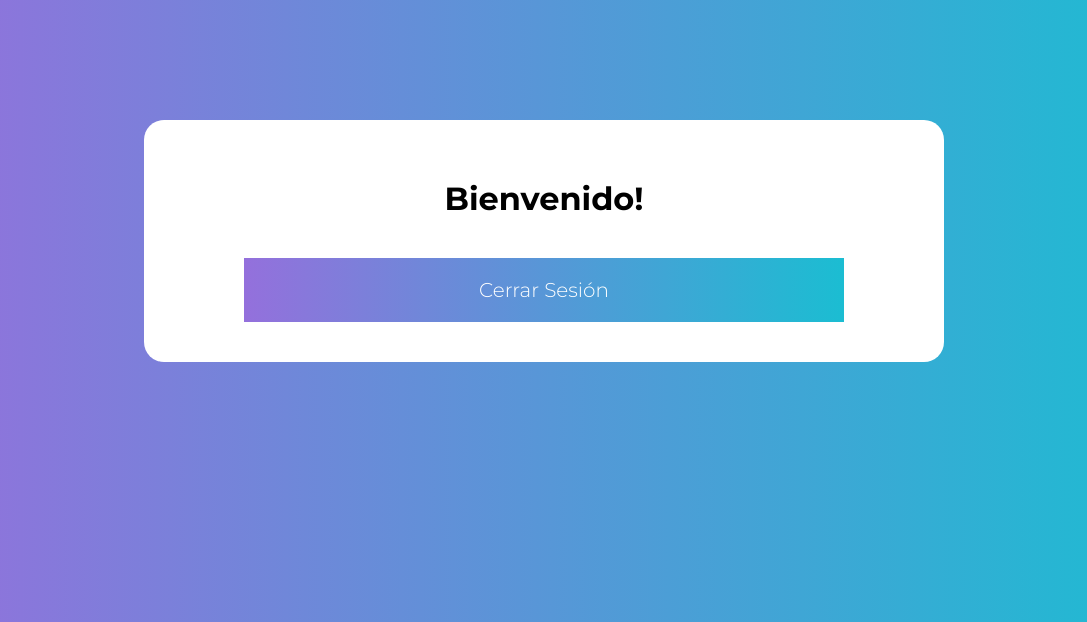
After one commit to abelbd/login, a PHP site: page /welcome.html in a window 1280 px wide. The commit adds this page. Shown: the top 622 px of the page, without its empty margins (96-1183 px from the left). Run offline with PHP 8.4, Linux system fonts and the light colour scheme.

Commit message:
Pantalla de Contenido

```diff
--- a/assets/css/styles.css
+++ b/assets/css/styles.css
@@ -93,6 +93,43 @@ input[type="submit"]:hover {
   background-size: cover;
 }
 
+/*Validaciones*/
+.msg-error{
+  color: red;
+  display: block;
+  margin-top: 10px;
+}
+
+/*Bienvenida*/
+
+.container-welcome{
+  width: 100%;
+  max-width: 800px;
+  text-align: center;
+  padding: 40px;
+  margin: auto;
+  margin-top: 100px;
+  background: white;
+  border-radius: 20px;
+}
+
+.logout{
+  width: 100%;
+  max-width: 600px;
+  margin: auto;
+  display: block;
+  padding: 20px;
+  margin-top: 40px;
+  background: linear-gradient(90deg, #9470dc, #1bbdd2);
+  color: white;
+  font-size: 20px;
+  font-weight: 300;
+}
+
+.logout:hover {
+  background: linear-gradient(90deg, #1bbdd2, #9470dc);
+}
+
 /*Responsive*/
 @media screen and (max-width: 800px){
     .container-image{
--- /dev/null
+++ b/welcome.html
@@ -0,0 +1,17 @@
+<!DOCTYPE html>
+<html lang="en">
+  <head>
+    <meta charset="UTF-8"/>
+    <title>Página de bienvenida</title>
+    <link rel="stylesheet" href="assets/css/styles.css" />
+    <meta name="viewport" content="width=device-width, user-scalable=no, initial-scale=1.0, maximum-scale=1.0, minimum-scale=1.0"/>
+  </head>
+
+  <body>
+    <div class="container-welcome">
+      <img src="" alt="" class="logo-welcome">
+      <h1 class="title-welcome">Bienvenido!</h1>
+      <a href="#" class="logout">Cerrar Sesión</a>
+    </div>
+  </body>
+</html>
```
Also changed, not shown: index.html (+9 -6 lines), register.html (+16 -6 lines).
